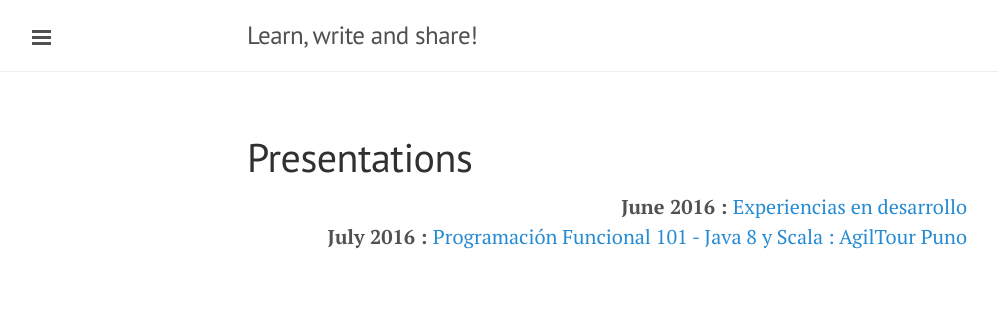
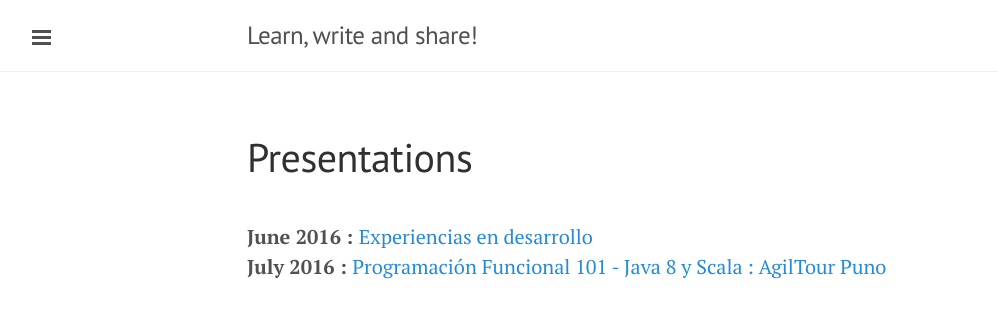
Before and after one commit to munilvc/munilvc.github.io, a Jekyll site: the page built from presentations.md, in a window 1280 px wide. Shown: the top 318 px of the page, without its empty margins (1-999 px from the left). Built offline with Jekyll 4.4.1, drawn with Linux system fonts in a browser that asks for light colours; Markdown is read by kramdown in place of the engine named in the settings.

Commit message:
Update presentations.md

```diff
--- a/presentations.md
+++ b/presentations.md
@@ -2,7 +2,8 @@
 layout: page
 title: Presentations
 ---
-<div style="padding: 0;margin: 0;text-align: right;">
+<div style="padding: 0;margin: 0;text-align: left;">
+<br>
 <b>June 2016 : </b> <a href="https://docs.google.com/presentation/d/1yu6t6Gn20KKe7PX0A7KjFZC0iV8a0ne4a_5kJ4sviJY/edit?usp=sharing" target="_blank" > Experiencias en desarrollo</a>
 <br>
 <b>July 2016 : </b> <a href="https://docs.google.com/presentation/d/1NW_D9UUWuPTVJRXzTAr8aAOPa-OO-LsiJDqe-vy3KLs/edit?usp=sharing" target="_blank" > Programación Funcional 101 - Java 8 y Scala : AgilTour Puno</a>
```
